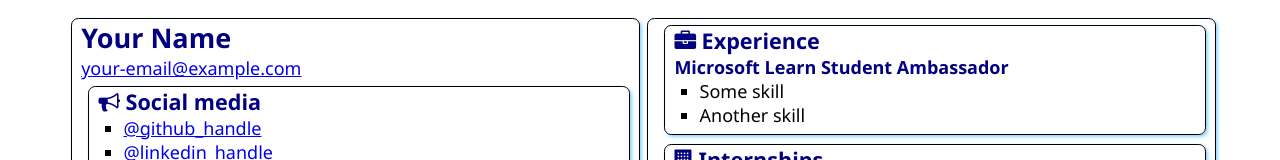
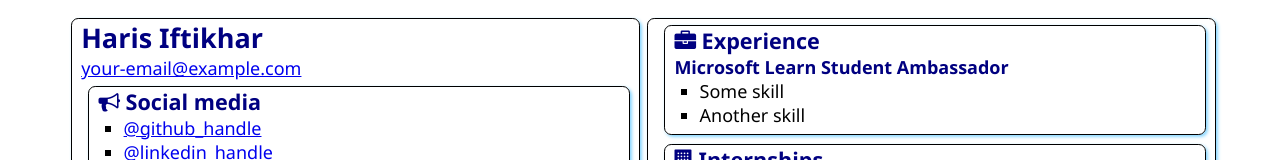
Before and after one commit to haris-bit/SATechnicalOnboarding, a plain HTML site: page src/index.html in a window 1280 px wide. Shown: the top 160 px of the page. Drawn offline with Linux system fonts and the light colour scheme.

Commit message:
According to the requirements...

```diff
--- a/src/index.html
+++ b/src/index.html
@@ -12,7 +12,7 @@
 <body>
     <main>
         <article class="box">
-            <h1>Your Name</h1>
+            <h1>Haris Iftikhar</h1>
             <div><a href="mailto:your.email@example.com">your-email@example.com</a></div>
 
             <section class="box">
```
